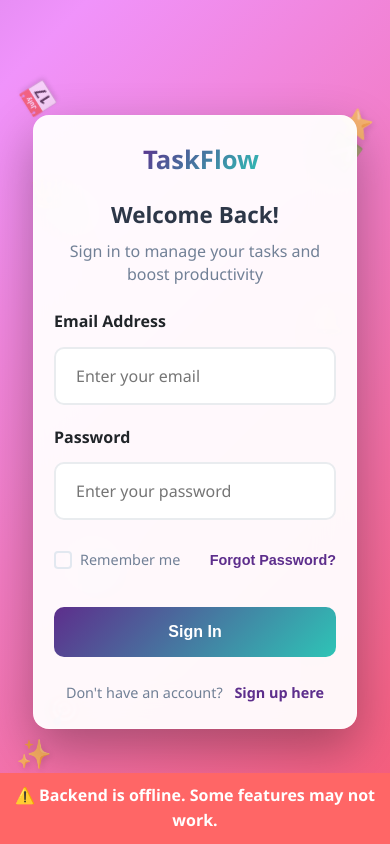
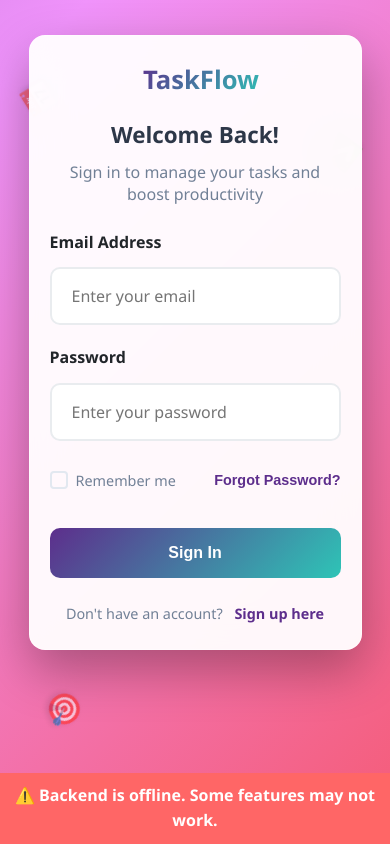
Before and after one commit to Lokesh-Gnanam/taskflow_frontend, a React (Vite) app: page /login in a window 390 px wide. Built offline with nearby package versions, Linux system fonts and the light colour scheme; no server answers; the HTML template or start-up script is replaced by a standard one.

Commit message:
Auth css updated

```diff
--- a/src/components/Auth.css
+++ b/src/components/Auth.css
@@ -58,7 +58,7 @@
 .floating-emoji:nth-child(9) { bottom: 30%; left: 20%; animation-delay: 8s; }
 .floating-emoji:nth-child(10) { top: 20%; left: 8%; animation-delay: 9s; }
 
-/* Updated auth-card to be wider for register page */
+/* Base auth-card styling */
 .auth-card {
   background: rgba(255, 255, 255, 0.95);
   padding: 2.5rem;
@@ -75,16 +75,16 @@
   transition: all 0.4s ease;
 }
 
-/* Specific styles for register page */
-.auth-container:has(.auth-card[data-page="register"]) {
-  align-items: flex-start;
-  padding-top: 40px;
-  padding-bottom: 40px;
+/* Specific styles for login page */
+.auth-card[data-page="login"] {
+  margin: 40px auto;
+  max-width: 480px;
 }
 
+/* Specific styles for register page */
 .auth-card[data-page="register"] {
   max-width: 520px;
-  margin: 20px auto;
+  margin: 40px auto;
   padding: 3rem 2.5rem;
   box-shadow: 0 25px 60px rgba(0, 0, 0, 0.35);
   border: 1px solid rgba(255, 255, 255, 0.5);
@@ -583,21 +583,32 @@ html, body {
   animation: successPulse 0.6s ease-in-out;
 }
 
+/* Mobile Responsive Styles */
 @media (max-width: 768px) {
   .auth-container {
     padding: 15px;
+    align-items: flex-start; /* Changed from center to flex-start for mobile */
+    padding-top: 30px; /* Added top padding for mobile */
+    padding-bottom: 30px; /* Added bottom padding for mobile */
+    overflow-y: auto; /* Ensure scrolling works */
   }
 
   .auth-card {
     padding: 2rem 1.5rem;
     border-radius: 18px !important;
     max-width: 450px;
+    margin: 20px auto; /* Reduced margin for mobile */
+  }
+
+  .auth-card[data-page="login"] {
+    margin: 20px auto; /* Consistent margin for login on mobile */
+    max-width: 420px;
   }
 
   .auth-card[data-page="register"] {
     padding: 2.5rem 2rem;
-    margin: 20px auto;
-    max-width: 480px;
+    margin: 20px auto; /* Consistent margin for register on mobile */
+    max-width: 450px;
   }
 
   .auth-logo h1 {
@@ -621,19 +632,36 @@ html, body {
     font-size: 1.8rem;
     opacity: 0.6;
   }
+
+  /* Reduce floating emojis on mobile to save space */
+  .floating-emoji:nth-child(n+6) {
+    display: none;
+  }
 }
 
 @media (max-width: 480px) {
+  .auth-container {
+    padding: 10px;
+    padding-top: 20px; /* Reduced top padding for very small screens */
+    padding-bottom: 20px; /* Reduced bottom padding for very small screens */
+  }
+
   .auth-card {
     padding: 1.5rem 1.25rem;
     border-radius: 16px !important;
     max-width: 380px;
+    margin: 15px auto; /* Further reduced margin for very small screens */
+  }
+
+  .auth-card[data-page="login"] {
+    margin: 15px auto;
+    max-width: 360px;
   }
 
   .auth-card[data-page="register"] {
     padding: 2rem 1.5rem;
     margin: 15px auto;
-    max-width: 400px;
+    max-width: 380px;
   }
 
   .auth-header {
@@ -664,4 +692,50 @@ html, body {
   .auth-btn {
     padding: 1rem;
   }
+
+  /* Further reduce floating emojis on very small screens */
+  .floating-emoji:nth-child(n+4) {
+    display: none;
+  }
 }
+
+@media (max-width: 360px) {
+  .auth-container {
+    padding: 5px;
+    padding-top: 15px;
+    padding-bottom: 15px;
+  }
+
+  .auth-card {
+    padding: 1.25rem 1rem;
+    margin: 10px auto;
+    max-width: 340px;
+  }
+
+  .auth-card[data-page="login"],
+  .auth-card[data-page="register"] {
+    margin: 10px auto;
+    max-width: 320px;
+  }
+
+  .auth-logo h1 {
+    font-size: 1.4rem;
+  }
+
+  .auth-title {
+    font-size: 1.3rem;
+  }
+}
+
+/* Ensure the auth container scrolls properly on mobile */
+@media (max-height: 700px) {
+  .auth-container {
+    align-items: flex-start;
+    padding-top: 20px;
+    padding-bottom: 20px;
+  }
+
+  .auth-card {
+    margin: 10px auto;
+  }
+}
--- a/src/components/Login.jsx
+++ b/src/components/Login.jsx
@@ -117,7 +117,7 @@ const handleSubmit = async (e) => {
         <div className="floating-emoji">👑</div>
       </div>
 
-      <div className="auth-card">
+      <div className="auth-card" data-page="login">
         <div className="auth-header">
           <div className="auth-logo">
             <span className="logo-icon"></span>
```
